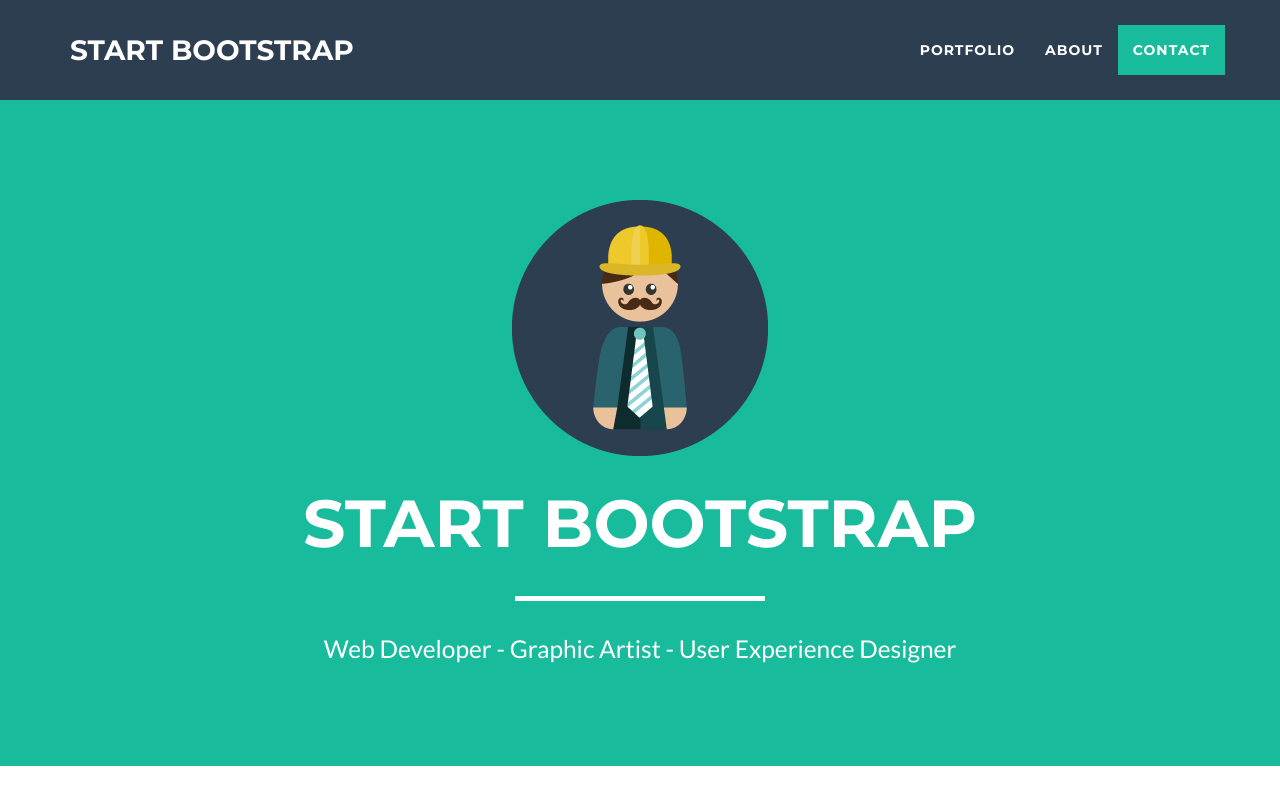
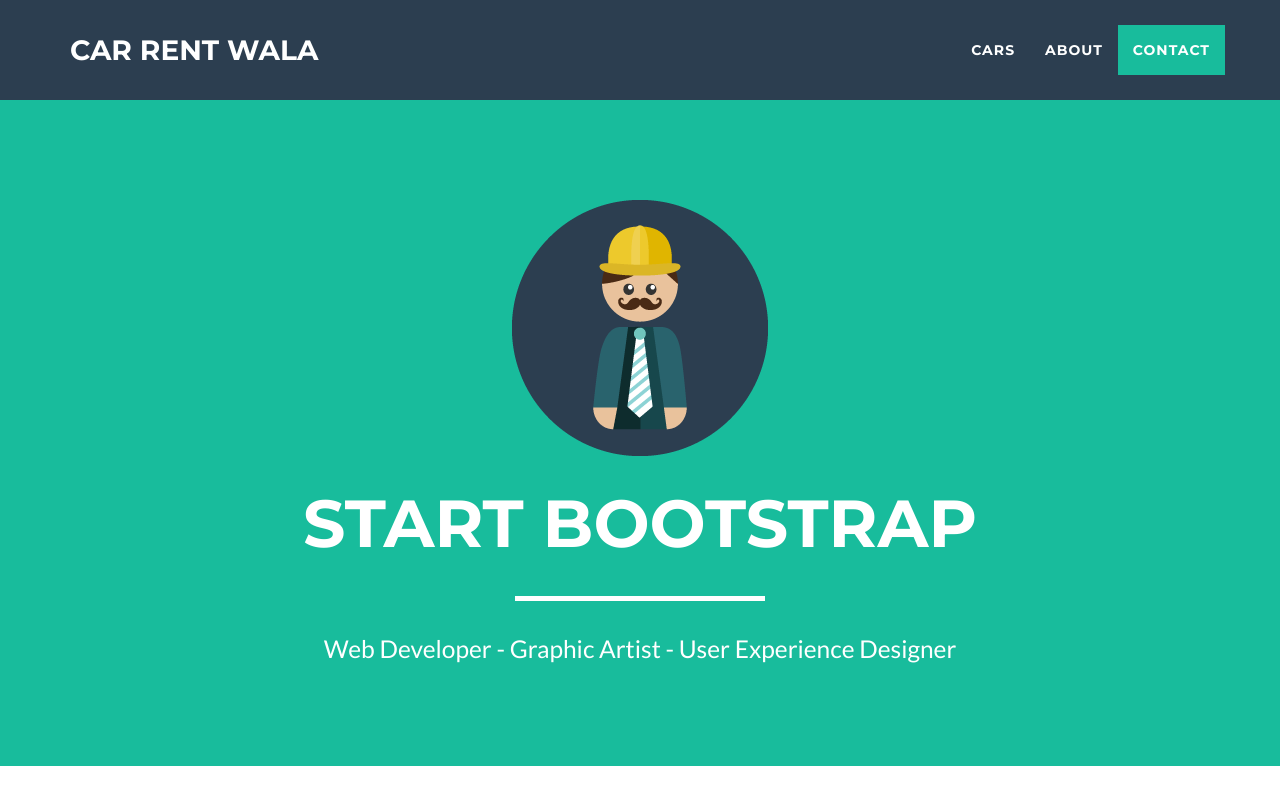
Before and after one commit to sonalsatpute/carrentalwala, a website: page index.html in a window 1280 px wide. Shown: the top 800 px of the page. Drawn offline with nearby package versions, Linux system fonts and the light colour scheme.

Commit message:
update title

```diff
--- a/index.html
+++ b/index.html
@@ -7,9 +7,9 @@
     <meta http-equiv="X-UA-Compatible" content="IE=edge">
     <meta name="viewport" content="width=device-width, initial-scale=1">
     <meta name="description" content="">
-    <meta name="author" content="">
+    <meta name="author" content="sonal.satpute@gmail.com">
 
-    <title>Freelancer - Start Bootstrap Theme</title>
+    <title>Car Rent Wala</title>
 
     <!-- Bootstrap Core CSS -->
     <link href="vendor/bootstrap/css/bootstrap.min.css" rel="stylesheet">
@@ -41,7 +41,7 @@
                 <button type="button" class="navbar-toggle" data-toggle="collapse" data-target="#bs-example-navbar-collapse-1">
                     <span class="sr-only">Toggle navigation</span> Menu <i class="fa fa-bars"></i>
                 </button>
-                <a class="navbar-brand" href="#page-top">Start Bootstrap</a>
+                <a class="navbar-brand" href="#page-top">Car Rent Wala</a>
             </div>
 
             <!-- Collect the nav links, forms, and other content for toggling -->
@@ -51,7 +51,7 @@
                         <a href="#page-top"></a>
                     </li>
                     <li class="page-scroll">
-                        <a href="#portfolio">Portfolio</a>
+                        <a href="#portfolio">Cars</a>
                     </li>
                     <li class="page-scroll">
                         <a href="#about">About</a>
```
